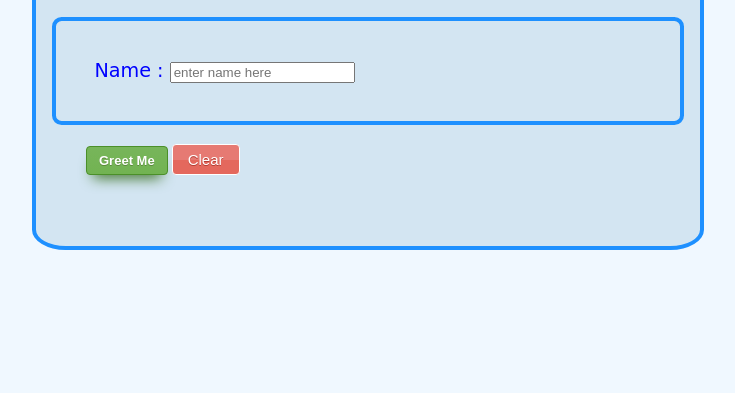
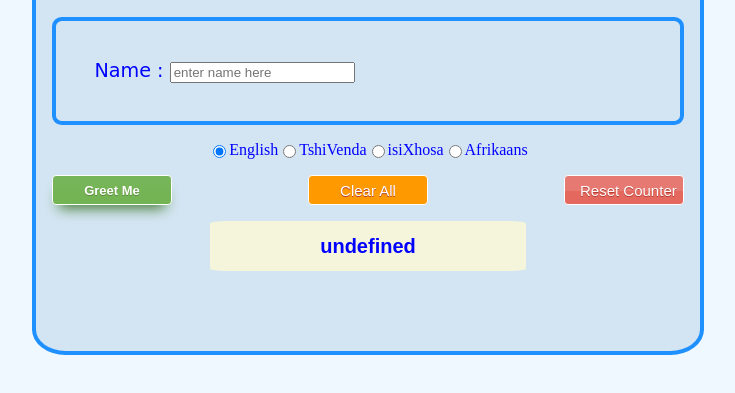
Before and after one commit to rendaniluk/greeting, a plain HTML site: page index.html in a window 1280 px wide. Shown: the part 171-564 px from the top of the page, without its empty margins (272-1007 px from the left). Drawn offline with Linux system fonts and the light colour scheme.

Commit message:
greeting webpage with counter

```diff
--- a/Css/greet.css
+++ b/Css/greet.css
@@ -34,19 +34,18 @@ html{
 }
 
 #btngreet{
-    padding: 15px 32px;
-    text-align: center;
-    text-decoration: none;
-    display: inline-block;
-    font-size: 16px;
-    margin: 4px 2px;
-}
+  -webkit-display: flex;
+  -moz-display: flex;
+  display: flex;
+  align-items: center;
+  justify-content: center;
+ }
 
 .grr{
   background-color: #00cc00;
   text-align:center;
   color:white;
-  font-size:large;
+  font-size:xx-large;
   font-family:cursive;
 }
 
@@ -54,8 +53,39 @@ input.theName{
   margin:auto:
 }
 
-.theButton {
-	-moz-box-shadow: 0px 10px 14px -7px #3e7327;
+.radioBtn{
+  color:blue;
+  -webkit-display: flex;
+  -moz-display: flex;
+  display: flex;
+  align-items: center;
+  justify-content: center;
+  margin:1em auto;
+}
+
+
+.theButton{
+	margin-right:auto;
+background-color: #70cc14;
+    border: 1px solid #70cc14;
+    width: 120px;
+    height: 30px;
+    color: #fff;
+    text-shadow: 1px 1px 1px black;
+    border-radius: 0.4em;
+    cursor: pointer;
+    box-shadow: 2px 2px 2px grey;
+    -webkit-box-shadow: 2px 2px 2px grey;
+    -moz-box-shadow: 2px 2px 2px grey;
+    transition: 300ms ease-in-out;
+    -webkit-transition: 300ms ease-in-out;
+    -moz-transition: 300ms ease-in-out;
+    left: 0;
+    top: 0;
+}
+
+.theButton{
+  	-moz-box-shadow: 0px 10px 14px -7px #3e7327;
 	-webkit-box-shadow: 0px 10px 14px -7px #3e7327;
 	box-shadow: 0px 10px 14px -7px #3e7327;
 	background:-webkit-gradient(linear, left top, left bottom, color-stop(0.05, #77b55a), color-stop(1, #72b352));
@@ -69,7 +99,7 @@ input.theName{
 	-moz-border-radius:4px;
 	-webkit-border-radius:4px;
 	border-radius:4px;
-	border:1px solid #4b8f29;
+	border:1px solid white;
 	display:inline-block;
 	cursor:pointer;
 	color:#ffffff;
@@ -80,7 +110,8 @@ input.theName{
 	text-decoration:none;
 	text-shadow:0px 1px 0px #5b8a3c;
 }
-.theButton:hover {
+
+.theButton:hover{
 	background:-webkit-gradient(linear, left top, left bottom, color-stop(0.05, #72b352), color-stop(1, #77b55a));
 	background:-moz-linear-gradient(top, #72b352 5%, #77b55a 100%);
 	background:-webkit-linear-gradient(top, #72b352 5%, #77b55a 100%);
@@ -90,18 +121,17 @@ input.theName{
 	filter:progid:DXImageTransform.Microsoft.gradient(startColorstr='#72b352', endColorstr='#77b55a',GradientType=0);
 	background-color:#72b352;
 }
-.theButton:active {
-	position:relative;
-	top:1px;
-}
 
-.clear {
+
+.reset{
 	-moz-box-shadow:inset 0px 39px 0px -24px #e67a73;
 	-webkit-box-shadow:inset 0px 39px 0px -24px #e67a73;
 	box-shadow:inset 0px 39px 0px -24px #e67a73;
 	background-color:#e4685d;
 	-moz-border-radius:4px;
 	-webkit-border-radius:4px;
+	width: 120px;
+    height: 30px;
 	border-radius:4px;
 	border:1px solid #ffffff;
 	display:inline-block;
@@ -113,10 +143,63 @@ input.theName{
 	text-decoration:none;
 	text-shadow:0px 1px 0px #b23e35;
 }
-.clear:hover {
+
+.reset:hover {
 	background-color:#eb675e;
 }
-.clear:active {
+.reset:active {
 	position:relative;
 	top:1px;
 }
+
+.next{
+	margin-right:auto;
+	-moz-box-shadow:inset 0px 39px 0px -24px #ff9900;
+	-webkit-box-shadow:inset 0px 39px 0px -24px #ff9900;
+	box-shadow:inset 0px 39px 0px -24px #ff9900;
+	background-color:#ff9900;
+	-moz-border-radius:4px;
+	-webkit-border-radius:4px;
+	border-radius:4px;
+	border:1px solid #ffffff;
+	display:inline-block;
+	cursor:pointer;
+	color:#ffffff;
+	width: 120px;
+    height: 30px;
+	font-family:Arial;
+	font-size:15px;
+	padding:6px 15px;
+	text-decoration:none;
+	text-shadow:0px 1px 0px #b23e35;
+}
+
+.next:hover {
+	background-color:#ff9900;
+}
+.next:active {
+	position:relative;
+	top:1px;
+}
+
+.counter {
+    width: 50%;
+    height: 50px;
+    margin: 1em auto;
+    padding: 0;
+    border-radius:inherit;
+    background-color:beige;
+    -webkit-display: flex;
+    -moz-display: flex;
+    display: flex;
+    align-items: center;
+    justify-content: center;
+}
+
+#counter{
+    font-family: sans-serif;
+    font-weight: bold;
+    font-size: 20px;
+    color:blue;
+    text-align: center;
+}
--- a/JS/greet.js
+++ b/JS/greet.js
@@ -1,19 +1,45 @@
-//The DOM - document objec model
-var theName = document.querySelector('.theName');
-var btn = document.querySelector('.theButton');
+//The DOM - document objec model -selecting HTML elements.
+var radBtn = document.querySelector('.radioBtn');
+var greetBtn = document.querySelector('.theButton');
+var reset = document.querySelector('.reset');
+var nextPerson = document.querySelector('.next');
 var myList = document.querySelector('.myList');
-var clearBtn = document.querySelector('.clear');
-//
-var clickMe = function(){
-  if (theName.value.length > 0){
-  var li = "Hello, "+ theName.value+" greetings from Rendani.";
-  myList.innerHTML = li;
-  theName.value = '';
- }
-}
+var theName = document.querySelector('.theName')
+var counter = document.querySelector('#counter')
+//declaring empty variable namesGreeted to store names already greeted
+var namesGreeted = {};
+//showing user the last session greetings count using localStorage
+counter.innerHTML = localStorage.count;
+//function for greetings including counter
+function clickMe() {
+    //storing theName.value into variable x
+    var x = theName.value;
+    //selecting radio button using querySelector and store them into selectedRadBtn
+    var selectedRadBtn = document.querySelector("input[name='lang']:checked");
+    var li = selectedRadBtn.value + ',' + ' ' + x.toUpperCase();
+    //check if name already greeted and print massage using innerHTML.
+    if (namesGreeted[x] !== undefined && x.length > 0) {
+        myList.innerHTML = li;
+        return;
+    }
+    //counter for x value greater than zero if less no count
+    if (x.length > 0) {
+        namesGreeted[x] = 1;
+        localStorage.count++;
+        counter.innerHTML = localStorage.count;
+    }
 
-btn.addEventListener('click', clickMe);
-
-clearBtn.addEventListener('click', function(){
+};
+//adding eventlisteners to greetBtn and reset
+greetBtn.addEventListener('click', clickMe);
+//greet next person eventlisteners
+nextPerson.addEventListener('click', function() {
+    theName.value = '';
     myList.innerHTML = '';
 });
+//reset counter eventlisteners
+reset.addEventListener('click', function() {
+    localStorage.count = 0;
+    namesGreeted = {};
+    counter.innerHTML = localStorage.count;
+});
--- a/index.html
+++ b/index.html
@@ -13,18 +13,25 @@
             <div id="name">
               Name : <input type="text" class="theName" placeholder="enter name here" value="">
             </div>
+            <div class="radioBtn">
+                <input type="radio"  name="lang" value="Hello" checked="true">English
+                <input type="radio"  name="lang" value="Ndaa/Aa">TshiVenda
+                <input type="radio"  name="lang" value="Molo">isiXhosa
+                <input type="radio"  name="lang" value="Hallo">Afrikaans
+
+              </div>
             <div id="btngreet">
               <input type="button" class="theButton" value="Greet Me">
-              <input type="button" class="clear" name="name" value="Clear">
+              <input type="button" class="next" name="name" value="Clear All">
+              <input type="button" class="reset" name="name" value="Reset Counter">
+
+            </div>
+            <div class="counter">
+                <p id="counter"></p>
             </div>
             <div class="grr">
               <h1><ul class="myList"></ul></h1>
-            </div>
-
-      </div>
-      <script src="JS/greet.js" charset="utf-8"></script>
-
+</div>      </div>
     </body>
-
-
+    <script src="JS/greet.js" charset="utf-8"></script>
 </html>
```
